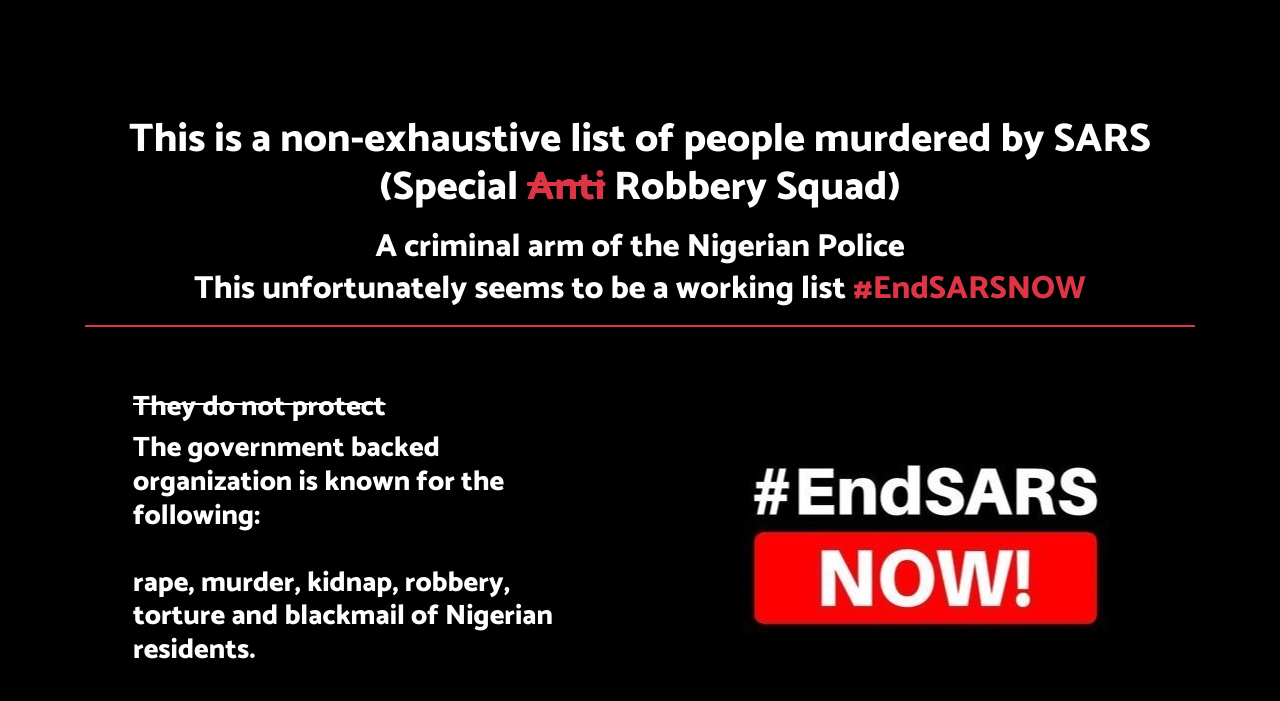
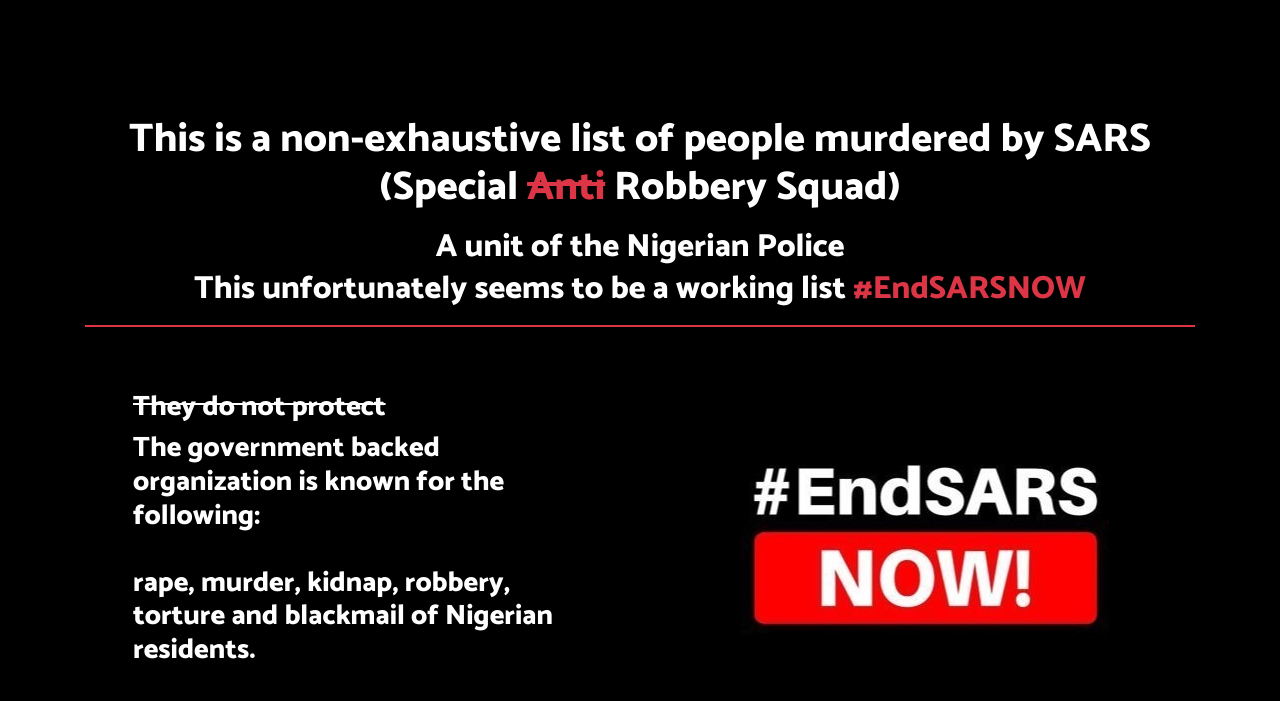
Before and after one commit to wedeygidigbawepin/killedbysars.github.io, a website: page index.html in a window 1280 px wide. Shown: the part 99-800 px from the top of the page. Drawn offline with Linux system fonts and the light colour scheme.

Commit message:
Update index.html

```diff
--- a/index.html
+++ b/index.html
@@ -40,7 +40,7 @@
     <div class="masthead-content">
       <div class="container">
         <h1 class="mb-3">This is a non-exhaustive list of people murdered by SARS <br>(Special <s class="text-danger">Anti</s> Robbery Squad)</h1>
-        <h2 class="mb-1">A criminal arm of the Nigerian Police</h2>
+        <h2 class="mb-1">A unit of the Nigerian Police</h2>
 		 <h2 class="mb-0">This unfortunately seems to be a working list <span class="text-danger">#EndSARSNOW</span></h2>
 		<hr class="border border-danger">
       </div>
```
